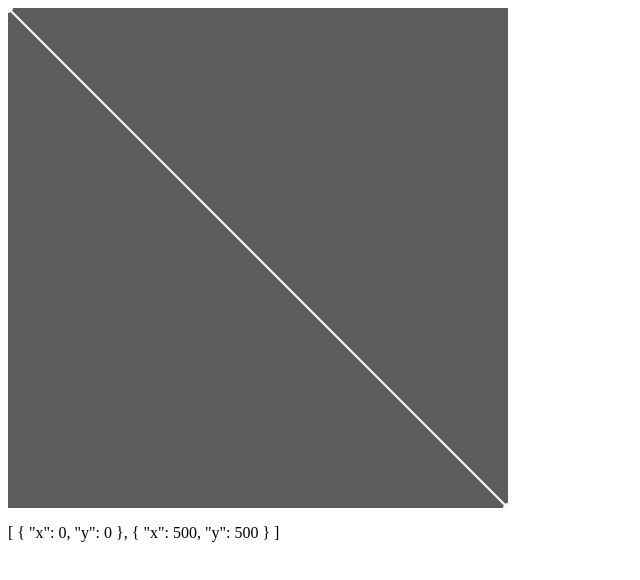
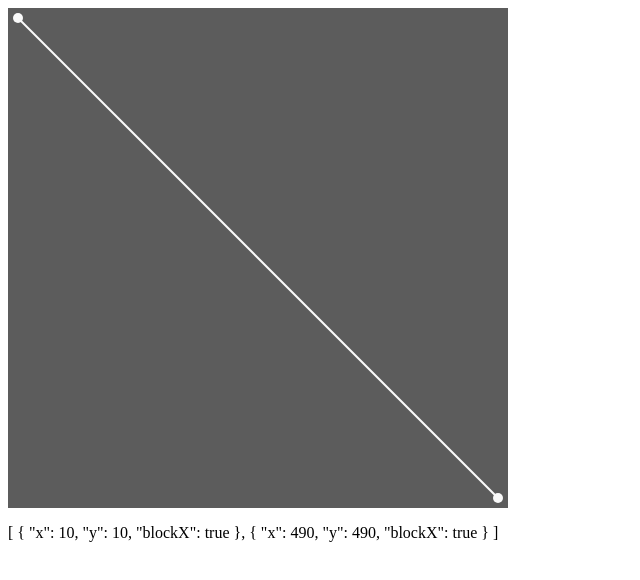
Before and after one commit to skorikovkr/color-correction, a Vue app: page / in a window 1280 px wide. Shown: the top 580 px of the page, without its empty margins (0-640 px from the left). Built offline with nearby package versions, Linux system fonts and the light colour scheme.

Commit message:
Canvas bounds and blockable points

```diff
--- a/src/App.vue
+++ b/src/App.vue
@@ -3,15 +3,34 @@ import { computed, ref, Ref } from 'vue';
 import DraggablePoint from './components/DraggablePoint.vue';
 import { Point, cubicSplineInterpolation, getSVGPathForSpline } from "./utils/cubicSplineInterpolation";
 
+type BlockableDraggablePoint = {
+  x: number,
+  y: number,
+  blockX?: boolean,
+  blockY?: boolean
+};
+
 const size = {
   width: 500,
   height: 500
 };
+const bounds = {
+  x: [10, size.width - 10],
+  y: [10, size.height - 10],
+};
 const pointRadius = 5;
 
-const initialPoints : Point[] = [
-  { x: 0, y: 0 },
-  { x: size.height, y: size.width },
+const isOutOfBounds = (p: Point, ignoreXAxis = false, ignoreYAxis = false) => {
+  if (!ignoreXAxis && (p.x < bounds.x[0] || p.x > bounds.x[1]))
+    return true;
+  if (!ignoreYAxis && (p.y < bounds.y[0] || p.y > bounds.y[1]))
+    return true;
+  return false;
+}
+
+const initialPoints : BlockableDraggablePoint[] = [
+  { x: bounds.x[0], y: bounds.y[0], blockX: true },
+  { x: bounds.x[1], y: bounds.y[1], blockX: true  },
 ]
 
 const points = ref(initialPoints);
@@ -38,11 +57,19 @@ const svgPath = computed(() => getSVGPathForSpline(cubicPolynomials.value, sorte
 
 const handleChangeCoords = (e : MouseEvent) => {
   if (currentDraggablePointIndex.value === null) return;
-  const tempPoints = [...points.value];
-  if (currentDraggablePointIndex.value > 0 && currentDraggablePointIndex.value < (points.value.length - 1)) {
-    tempPoints[currentDraggablePointIndex.value].x = e.clientX - pointRadius;
+  const currentPoint = points.value[currentDraggablePointIndex.value];
+  const newXPosition = e.clientX - pointRadius;
+  const newYPosition = e.clientY - pointRadius;
+  if (currentPoint.blockX) {
+    if (!isOutOfBounds({ x: newXPosition, y: newYPosition }, true)) {
+      currentPoint.y = newYPosition;
+    }
+  } else {
+    if (!isOutOfBounds({ x: newXPosition, y: newYPosition })) {
+      currentPoint.x = newXPosition;
+      currentPoint.y = newYPosition;
+    }
   }
-  tempPoints[currentDraggablePointIndex.value].y = e.clientY - pointRadius;
 }
 
 const handleStartDragging = (pointIndex : number) => {
@@ -54,8 +81,11 @@ const handleStopDragging = () => {
 };
 
 const handleNotPointMouseDown = (e : MouseEvent) => {
+  const newPoint = { x: e.clientX, y: e.clientY };
+  if (isOutOfBounds(newPoint))
+    return;
   const tempPoints = [...points.value];
-  tempPoints.push({ x: e.clientX, y: e.clientY });
+  tempPoints.push(newPoint);
   tempPoints.sort((p1, p2) => p1.x - p2.x);
   points.value = tempPoints;
 }
```
